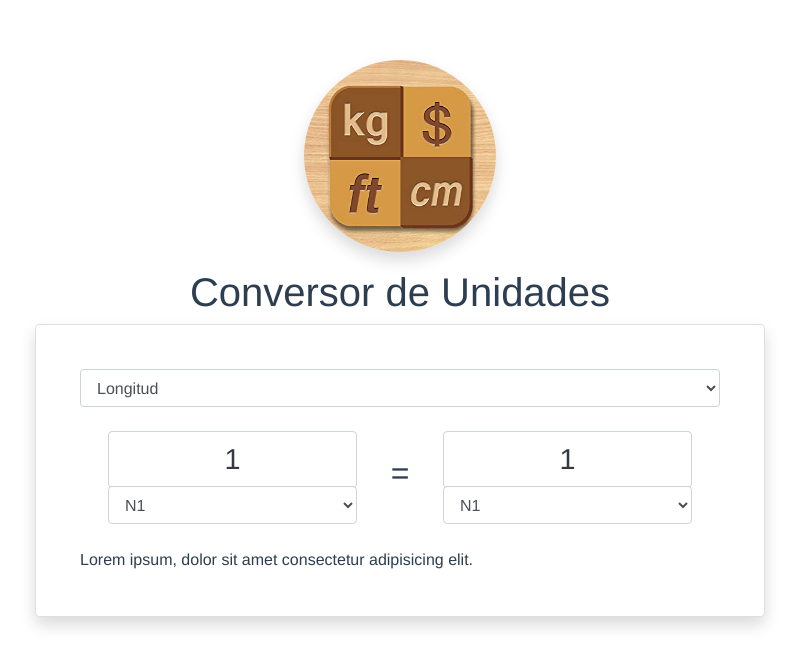
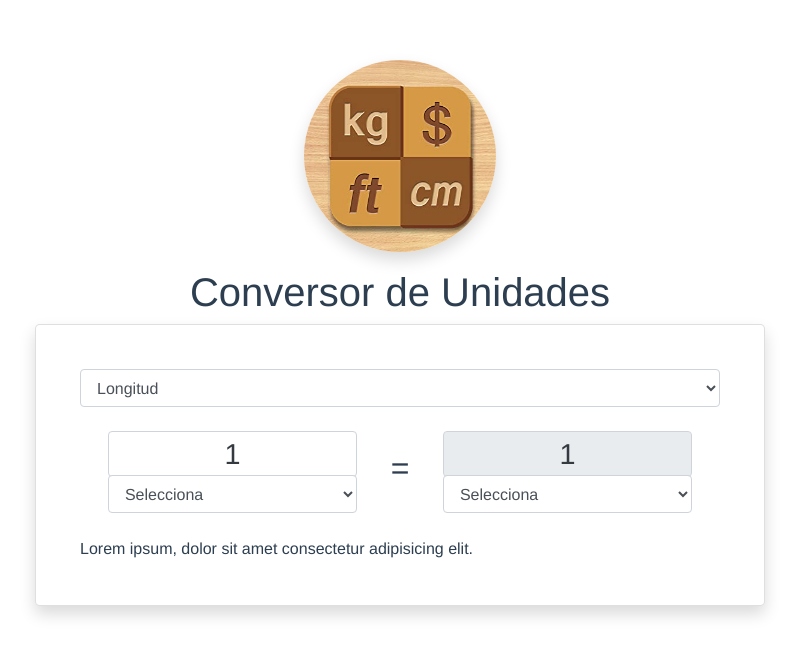
Before and after one commit to BrVenturaU/components-practice, a Vue app: page / in a window 1280 px wide. Shown: the top 666 px of the page, without its empty margins (240-1039 px from the left). Built offline with nearby package versions, Linux system fonts and the light colour scheme.

Commit message:
Agrega metodo que escucha el evento de cambio.
-Agrega propiedad para opcion seleccionada por defecto en las unidades
de medida.
-Crea función para obtener el resultado del calculo para optimizar el
codigo.

```diff
--- a/src/components/CalculatorForm.vue
+++ b/src/components/CalculatorForm.vue
@@ -2,14 +2,15 @@
     <b-row class="justify-content-center mb-4">
         <b-col sm="5">
             <b-form-input
-                class="p-4 text-center text-dark input-text-size"
-                v-model="valueFrom"
-                :value="valueFrom"
+                class="text-center text-dark input-size"
+                v-bind:value="valueFrom"
+                @keyup="onKeyupValueFrom"
                 type="text"
             ></b-form-input>
             <select name="valueFrom" id="valueFrom"
                 class="form-control form-select"
                 @change="onChangeMeasureFrom">
+                <option :value="selectedMeasureUnit" selected>Selecciona</option>
                 <option v-for="measureUnit of measureUnits" :key="measureUnit.id"
                     :value="measureUnit.id">{{measureUnit.name}}</option>
             </select>
@@ -19,13 +20,15 @@
         </b-col>
         <b-col sm="5">
             <b-form-input
-                class="p-4 text-center text-dark input-text-size"
+                class="text-center text-dark input-size"
                 v-model="valueResult"
                 type="text"
+                readonly
             ></b-form-input>
             <select name="valueResult" id="valueResult"
                 class="form-control form-select"
                 @change="onChangeMeasureResult">
+                <option :value="selectedMeasureUnit" selected>Selecciona</option>
                 <option v-for="measureUnit of measureUnits" :key="measureUnit.id"
                     :value="measureUnit.id">{{measureUnit.name}}</option>
             </select>
@@ -43,33 +46,31 @@ export default {
         return {
             valueFrom:1,
             valueResult: 1,
+            selectedMeasureUnit: 0,
             selectedMeasureUnitFrom: 0,
             selectedMeasureUnitResult: 0
         }
     },
     methods:{
         onChangeMeasureFrom(e){
-            // Obtenemos el valor de la unidad de medida (opcion) seleccionada
-            let measureUnitId = e.target.value;
-            console.log(measureUnitId);
-
-            /*
-                Logica de calculos acá si cambia la unidad de origen.
-                Se puede verificar si ese id es el de una unidad de medida especifica, al ser valores estaticos
-                ya se sabe cual sera, entonces si el id es igual a X numero se hace un calculo, sino otro.
-
-                O incluso seria mucho mas eficiente tener un switch case.
-
-            */
-
-            // Asignamos el resultado
-            this.valueResult = 12;
+            this.selectedMeasureUnitFrom = parseInt(e.target.value);
+            this.valueResult = getResult(this.valueFrom, this.selectedMeasureUnitFrom, this.selectedMeasureUnitResult);
         },
         onChangeMeasureResult(e){
-            // Obtenemos el valor de la unidad de medida (opcion) seleccionada
-            let measureUnitId = e.target.value;
-            console.log(measureUnitId);
+            this.selectedMeasureUnitResult = parseInt(e.target.value);
+            this.valueResult = getResult(this.valueFrom, this.selectedMeasureUnitFrom, this.selectedMeasureUnitResult);
+        },
+        onKeyupValueFrom(e){
+            this.valueFrom = isNaN(parseInt(e.target.value)) ? "" : parseInt(e.target.value);
+            this.valueResult = getResult(this.valueFrom, this.selectedMeasureUnitFrom, this.selectedMeasureUnitResult);
+        }
+    }
+}
 
+function getResult(valueFrom, selectedMeasureUnitFrom, selectedMeasureUnitResult){
+    // Obtenemos el valor de la unidad de medida.
+    let value = isNaN(parseInt(valueFrom)) ? "" : parseInt(valueFrom);
+    if(selectedMeasureUnitFrom != 0 && selectedMeasureUnitResult != 0 && value != ""){
         /*
             Logica de calculos acá si cambia la unidad de destino.
             Se puede verificar si ese id es el de una unidad de medida especifica, al ser valores estaticos
@@ -80,8 +81,8 @@ export default {
         */
 
         // Asignamos el resultado
-            this.valueResult = 13;
-        }
+        let valueResult = 10 + value;
+        return valueResult;
     }
 }
 </script>
@@ -91,7 +92,9 @@ export default {
         margin-top: -2px;
     }
 
-    .input-text-size{
+    .input-size{
         font-size: 180%;
+        height: 46px;
+        padding: 1px 6px;
     }
 </style>
```
Lines whose indentation alone changed are shown as unchanged.
